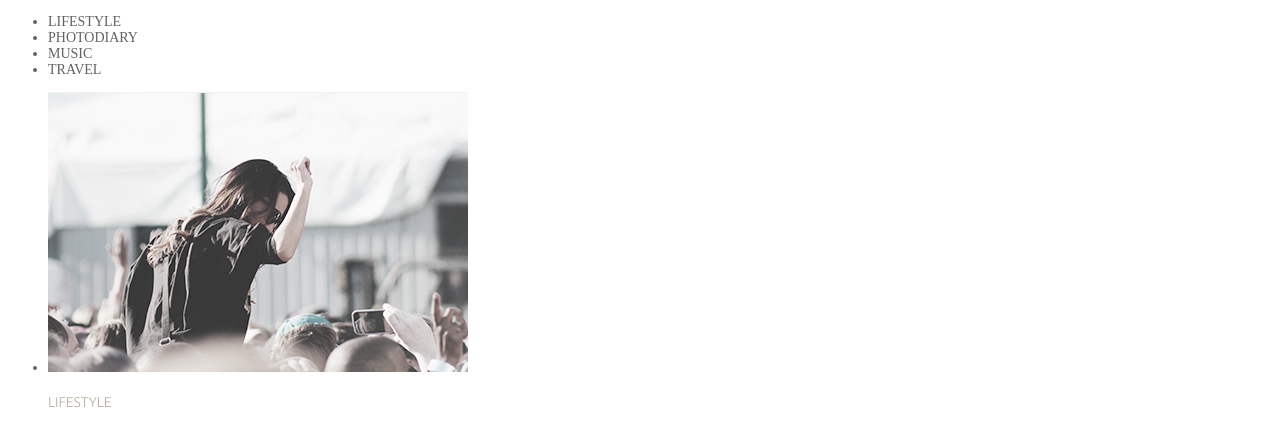
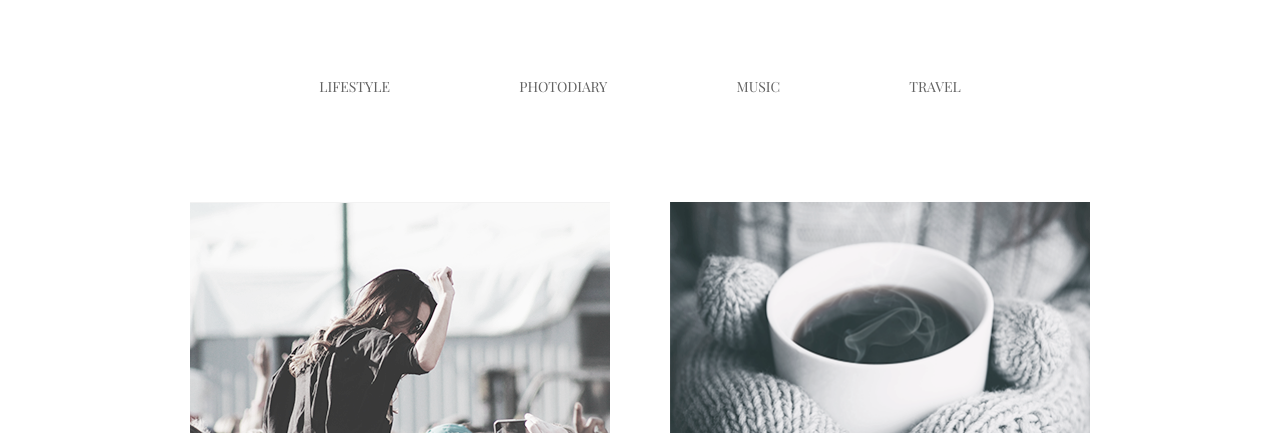
Before and after one commit to vladyslavprytula-dev/goit-markup-hw-04-blog, a plain HTML site: page index.html in a window 1280 px wide. Shown: the top 433 px of the page. Drawn offline with nearby package versions, Linux system fonts and the light colour scheme.

Commit message:
add homework-4

```diff
--- a/css/intro.css
+++ b/css/intro.css
@@ -1,10 +1,43 @@
+html {
+  box-sizing: border-box;
+  line-height: 1.15;
+}
+* {
+  box-sizing: inherit;
+}
 body {
+  margin: 0px;
+}
+ul {
+  padding-inline-start: 0px;
+}
+li {
+  display: list-item;
+}
+.list {
+  list-style: none;
+  margin: 0;
+}
+.container {
+  margin: 0 auto;
+  width: 900px;
+}
+.nav {
+  padding-top: 75px;
+  padding-bottom: 103px;
+}
+.site-nav {
+  display: flex;
+  justify-content: space-evenly;
+}
+
+.link {
+  font-size: 14px;
+  line-height: 24px;
   color: #626262;
-  font-family: 'Playfair+Display';
-  font-size: 14px;
-}
-.link {
-  color: #626262;
+  font-family: 'Playfair Display';
+  font-weight: 400;
+  text-align: center;
   text-decoration: none;
 }
 .link:hover,
@@ -12,18 +45,60 @@ body {
   color: #03a9f4;
 }
 p {
+  margin: 0;
+  font-size: 14px;
   line-height: 24px;
+  color: #626262;
+  font-family: 'Playfair Display';
+  font-weight: 400;
 }
 h2 {
+  height: 40px;
   font-size: 30px;
+  color: #626262;
+  font-family: 'Playfair Display';
+  font-weight: 400;
 }
 .litetext {
+  margin-top: 30px;
+  height: 29px;
+  font-size: 14px;
+  color: #b4ad9e;
   font-family: 'Ubuntu';
   font-weight: 300;
-  color: rgb(180, 173, 158);
 }
+.article-list {
+  display: flex;
+  flex-wrap: wrap;
+}
+.article-item {
+  flex-basis: calc(50% - 30px);
+  margin-right: 60px;
+  margin-bottom: 142px;
+}
+.article-item:nth-child(2n) {
+  margin-right: 0;
+}
+.article-item:nth-last-child(-n + 2) {
+  margin-bottom: 0px;
+}
+
 button {
-  color: rgb(98, 98, 98);
+  margin-top: 58px;
+  margin-bottom: 70px;
+  width: 162px;
+  height: 60px;
+  border: 1px solid #626262;
+  display: flex;
+  justify-content: center;
+  margin-right: auto;
+  margin-left: auto;
+  color: #626262;
   font-family: 'Playfair+Display';
   font-size: 20px;
 }
+button:hover,
+button:focus {
+  border: 1px solid #03a9f4;
+  color: #03a9f4;
+}
--- a/index.html
+++ b/index.html
@@ -2,17 +2,18 @@
 <html lang="en">
   <head>
     <meta charset="UTF-8" />
-    <title>Document</title>
+    <title>goit-markup-hw-04-blog</title>
     <link
       href="https://fonts.googleapis.com/css?family=Playfair+Display|Ubuntu:300&display=swap"
       rel="stylesheet"
     />
     <link rel="stylesheet" href="css/intro.css" />
   </head>
-  <body>
-    <header>
+  <body class="list">
+    <div class="container">
+      <header class="nav">
         <nav>
-        <ul>
+          <ul class="site-nav list">
             <li><a class="link" href="">LIFESTYLE</a></li>
             <li><a class="link" href="">PHOTODIARY</a></li>
             <li><a class="link" href="">MUSIC</a></li>
@@ -22,8 +23,8 @@
       </header>
       <main>
         <section>
-        <ul>
-          <li>
+          <ul class="article-list list">
+            <li class="article-item">
               <img src="./images/image-1.png" alt="картинка" width="420px" />
               <p class="litetext">LIFESTYLE</p>
               <h2>More than just a music fastival</h2>
@@ -33,7 +34,7 @@
                 enim ad minim veniam, quis nostrud exercitation ullamco laboris
               </p>
             </li>
-          <li>
+            <li class="article-item">
               <img src="./images/image-2.png" alt="картинка" width="420px" />
               <p class="litetext">LIFESTYLE</p>
               <h2>Life tastes better with coffe</h2>
@@ -43,7 +44,7 @@
                 enim ad minim veniam, quis nostrud exercitation ullamco laboris
               </p>
             </li>
-          <li>
+            <li class="article-item">
               <img src="./images/image-3.png" alt="картинка" width="420px" />
               <p class="litetext">PHOTODIARY</p>
               <h2>American dream</h2>
@@ -53,7 +54,7 @@
                 enim ad minim veniam, quis nostrud exercitation ullamco laboris
               </p>
             </li>
-          <li>
+            <li class="article-item">
               <img src="./images/image-4.png" alt="картинка" width="420px" />
               <p class="litetext">PHOTODIARY</p>
               <h2>A day exploring the Alps</h2>
@@ -63,7 +64,7 @@
                 enim ad minim veniam, quis nostrud exercitation ullamco laboris
               </p>
             </li>
-          <li>
+            <li class="article-item">
               <img src="./images/image-5.png" alt="картинка" width="420px" />
               <p class="litetext">LIFESTYLE</p>
               <h2>Top 10 song for running</h2>
@@ -73,7 +74,7 @@
                 enim ad minim veniam, quis nostrud exercitation ullamco laboris
               </p>
             </li>
-          <li>
+            <li class="article-item">
               <img src="./images/image-6.png" alt="картинка" width="420px" />
               <p class="litetext">LIFESTYLE</p>
               <h2>Cold winter days</h2>
@@ -87,5 +88,6 @@
           <button type="button">Load more</button>
         </section>
       </main>
+    </div>
   </body>
 </html>
```
Lines whose indentation alone changed are shown as unchanged.
